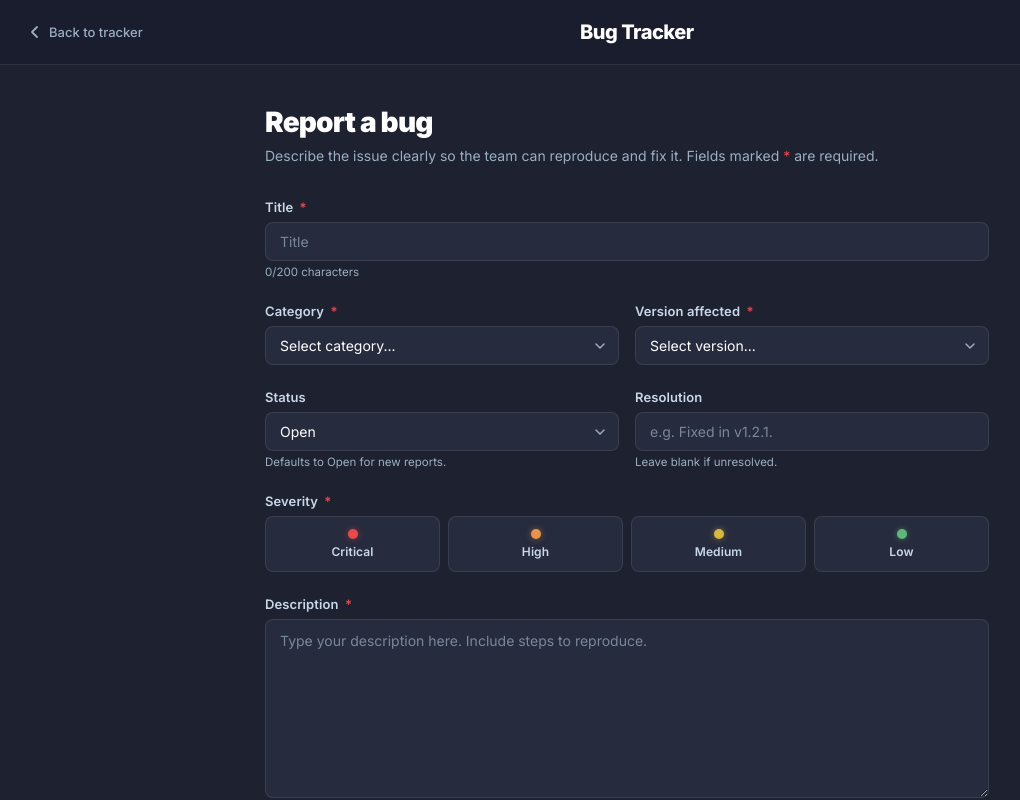
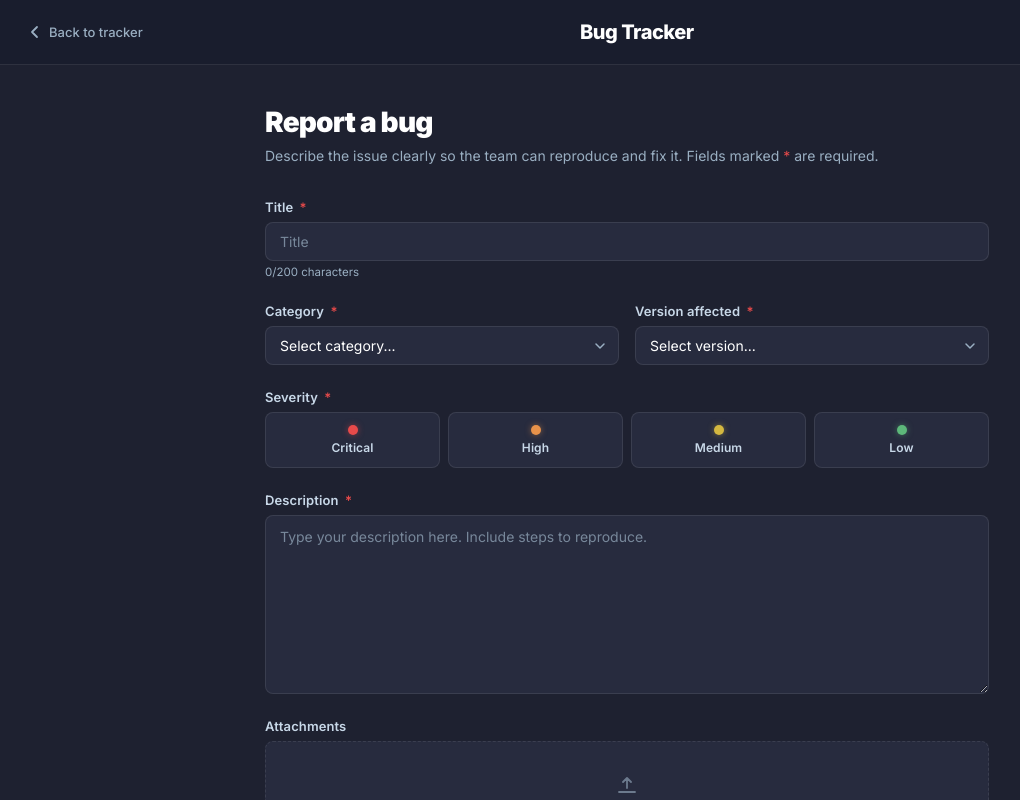
Before and after one commit to mavbanigan/Mubaraza-Webapp, a Next.js app: page /bugtracker/new in a window 1280 px wide. Shown: the top 800 px of the page, without its empty margins (13-1033 px from the left). Built offline with nearby package versions, Linux system fonts and the light colour scheme.

Commit message:
Removed status and resolution from the form submission

```diff
--- a/src/app/bugtracker/new/page.tsx
+++ b/src/app/bugtracker/new/page.tsx
@@ -14,9 +14,7 @@
   title:       string;
   category:    Category | "";
   version:     string;
-  status:      Status;
   severity:    Severity | "";
-  resolution:  string;
   description: string;
 }
 
@@ -127,9 +125,7 @@
     title:       "",
     category:    "",
     version:     "",
-    status:      "Open",
     severity:    "",
-    resolution:  "",
     description: "",
   });
 
@@ -307,34 +303,6 @@
             </div>
           </div>
 
-          {/* Status + Resolution */}
-          <div className={styles.fieldRow}>
-            <div className={styles.field}>
-              <label className={styles.label} htmlFor="status">Status</label>
-              <select
-                id="status"
-                className={styles.select}
-                value={form.status}
-                onChange={e => set("status", e.target.value as Status)}
-              >
-                {STATUSES.map(s => <option key={s} value={s}>{s}</option>)}
-              </select>
-              <span className={styles.hint}>Defaults to Open for new reports.</span>
-            </div>
-
-            <div className={styles.field}>
-              <label className={styles.label} htmlFor="resolution">Resolution</label>
-              <input
-                id="resolution"
-                className={styles.input}
-                type="text"
-                placeholder="e.g. Fixed in v1.2.1."
-                value={form.resolution}
-                onChange={e => set("resolution", e.target.value)}
-              />
-              <span className={styles.hint}>Leave blank if unresolved.</span>
-            </div>
-          </div>
 
           {/* Severity */}
           <div className={styles.field}>
```
